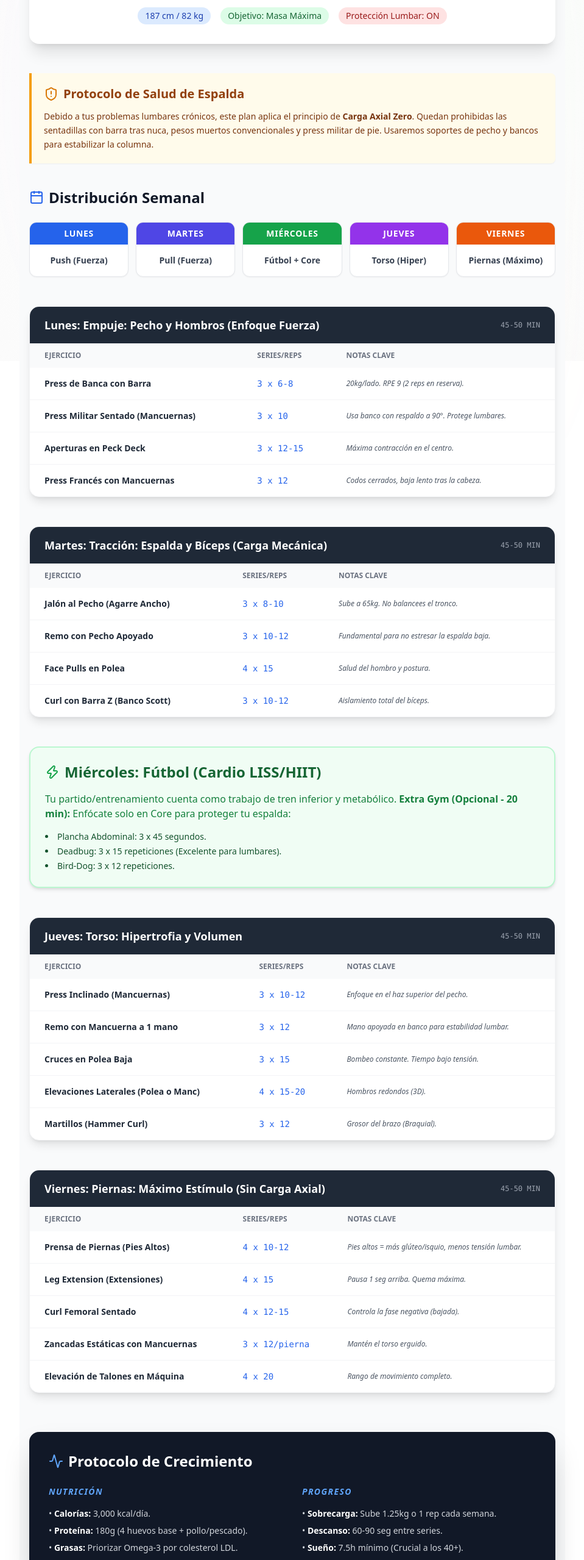
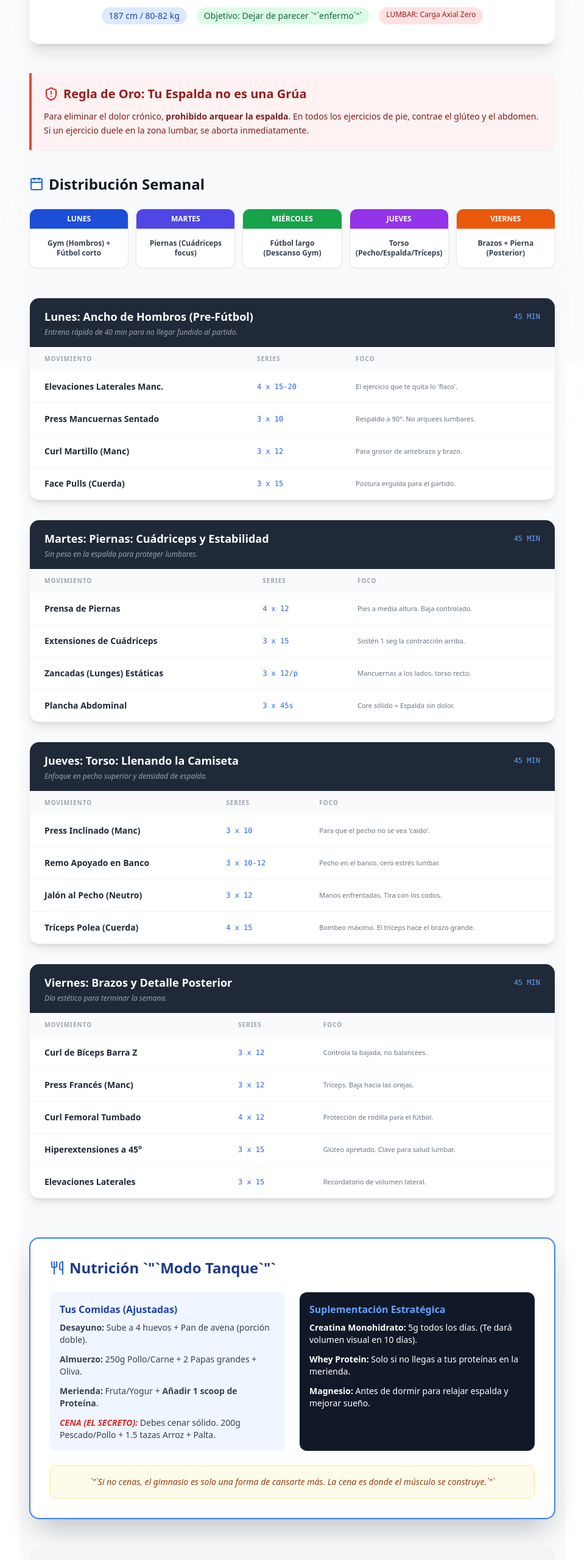
Before and after one commit to pabloBritoJal/industry4.0, a Next.js app: page /fitSection in a window 1280 px wide. Shown: the part 208-2766 px from the top of the page at 61% size, without its empty margins (160-1119 px from the left). Built offline with nearby package versions, Linux system fonts and the light colour scheme.

Commit message:
fit plan

```diff
--- a/app/fitSection/page.tsx
+++ b/app/fitSection/page.tsx
@@ -1,69 +1,91 @@
 "use client";
 import React from "react";
-import { Dumbbell, Activity, ShieldAlert, Zap, Calendar } from "lucide-react";
+import {
+  Dumbbell,
+  Activity,
+  ShieldAlert,
+  Zap,
+  Calendar,
+  Utensils,
+} from "lucide-react";
 
-export default function SpeedAgilityProgram() {
+export default function AntiFlacoProgram() {
   return (
-    <main className="px-4 py-8 max-w-4xl mx-auto bg-gray-50 min-h-screen text-gray-900">
-      {/* HEADER - PERFIL DEL ATLETA */}
+    <main className="px-4 py-8 max-w-4xl mx-auto bg-gray-50 min-h-screen text-gray-900 font-sans">
+      {/* HEADER - PERFIL REFINADO */}
       <section className="text-center mb-12 bg-white p-8 rounded-2xl shadow-xl border-t-4 border-blue-600">
         <h1 className="text-4xl font-extrabold text-gray-900 mb-4 tracking-tight">
-          Plan de Hipertrofia Máxima{" "}
-          <span className="text-blue-600">Elite 40+</span>
+          Protocolo de Volumen{" "}
+          <span className="text-blue-600">Ecto-Power 40+</span>
         </h1>
         <div className="flex flex-wrap justify-center gap-4 text-sm font-medium text-gray-600">
           <span className="bg-blue-100 text-blue-800 px-3 py-1 rounded-full">
-            187 cm / 82 kg
+            187 cm / 80-82 kg
           </span>
           <span className="bg-green-100 text-green-800 px-3 py-1 rounded-full">
-            Objetivo: Masa Máxima
+            Objetivo: Dejar de parecer `&quot;`enfermo`&quot;`
           </span>
-          <span className="bg-red-100 text-red-800 px-3 py-1 rounded-full">
-            Protección Lumbar: ON
+          <span className="bg-red-100 text-red-800 px-3 py-1 rounded-full text-xs">
+            LUMBAR: Carga Axial Zero
           </span>
         </div>
       </section>
 
       {/* RESTRICCIONES CRÍTICAS */}
-      <section className="mb-10 bg-amber-50 border-l-4 border-amber-500 p-5 rounded-r-lg shadow-sm">
+      <section className="mb-10 bg-red-50 border-l-4 border-red-500 p-5 rounded-r-lg shadow-sm">
         <div className="flex items-center mb-3">
-          <ShieldAlert className="text-amber-600 mr-2" />
-          <h2 className="text-xl font-bold text-amber-800">
-            Protocolo de Salud de Espalda
+          <ShieldAlert className="text-red-600 mr-2" />
+          <h2 className="text-xl font-bold text-red-800">
+            Regla de Oro: Tu Espalda no es una Grúa
           </h2>
         </div>
-        <p className="text-amber-900 text-sm leading-relaxed">
-          Debido a tus problemas lumbares crónicos, este plan aplica el
-          principio de
-          <strong> Carga Axial Zero</strong>. Quedan prohibidas las sentadillas
-          con barra tras nuca, pesos muertos convencionales y press militar de
-          pie. Usaremos soportes de pecho y bancos para estabilizar la columna.
+        <p className="text-red-900 text-sm leading-relaxed">
+          Para eliminar el dolor crónico,{" "}
+          <strong>prohibido arquear la espalda</strong>. En todos los ejercicios
+          de pie, contrae el glúteo y el abdomen. Si un ejercicio duele en la
+          zona lumbar, se aborta inmediatamente.
         </p>
       </section>
 
-      {/* CALENDARIO SEMANAL */}
+      {/* CALENDARIO SEMANAL AJUSTADO */}
       <section className="mb-12">
         <h2 className="text-2xl font-bold mb-6 flex items-center">
           <Calendar className="mr-2 text-blue-600" /> Distribución Semanal
         </h2>
         <div className="grid grid-cols-1 md:grid-cols-5 gap-3">
           {[
-            { d: "Lunes", t: "Push (Fuerza)", c: "bg-blue-600" },
-            { d: "Martes", t: "Pull (Fuerza)", c: "bg-indigo-600" },
-            { d: "Miércoles", t: "Fútbol + Core", c: "bg-green-600" },
-            { d: "Jueves", t: "Torso (Hiper)", c: "bg-purple-600" },
-            { d: "Viernes", t: "Piernas (Máximo)", c: "bg-orange-600" },
+            { d: "Lunes", t: "Gym (Hombros) + Fútbol corto", c: "bg-blue-700" },
+            {
+              d: "Martes",
+              t: "Piernas (Cuádriceps focus)",
+              c: "bg-indigo-600",
+            },
+            {
+              d: "Miércoles",
+              t: "Fútbol largo (Descanso Gym)",
+              c: "bg-green-600",
+            },
+            {
+              d: "Jueves",
+              t: "Torso (Pecho/Espalda/Tríceps)",
+              c: "bg-purple-600",
+            },
+            {
+              d: "Viernes",
+              t: "Brazos + Pierna (Posterior)",
+              c: "bg-orange-600",
+            },
           ].map((day, i) => (
             <div
               key={i}
               className="bg-white rounded-xl shadow-sm overflow-hidden border border-gray-200"
             >
               <div
-                className={`${day.c} text-white text-center py-2 text-sm font-bold uppercase tracking-wider`}
+                className={`${day.c} text-white text-center py-2 text-xs font-bold uppercase`}
               >
                 {day.d}
               </div>
-              <div className="p-4 text-center text-sm font-semibold text-gray-700">
+              <div className="p-4 text-center text-xs font-semibold text-gray-700 min-h-[60px] flex items-center justify-center">
                 {day.t}
               </div>
             </div>
@@ -72,201 +94,212 @@ export default function SpeedAgilityProgram() {
       </section>
 
       {/* BLOQUES DE ENTRENAMIENTO */}
-      <div className="space-y-12">
-        {/* LUNES */}
+      <div className="space-y-8">
         <RoutineBlock
           day="Lunes"
-          title="Empuje: Pecho y Hombros (Enfoque Fuerza)"
+          title="Ancho de Hombros (Pre-Fútbol)"
+          notes="Entreno rápido de 40 min para no llegar fundido al partido."
           exercises={[
             {
-              name: "Press de Banca con Barra",
-              sets: "3 x 6-8",
-              notes: "20kg/lado. RPE 9 (2 reps en reserva).",
+              name: "Elevaciones Laterales Manc.",
+              sets: "4 x 15-20",
+              notes: "El ejercicio que te quita lo 'flaco'.",
             },
             {
-              name: "Press Militar Sentado (Mancuernas)",
+              name: "Press Mancuernas Sentado",
               sets: "3 x 10",
-              notes: "Usa banco con respaldo a 90°. Protege lumbares.",
+              notes: "Respaldo a 90°. No arquees lumbares.",
             },
             {
-              name: "Aperturas en Peck Deck",
-              sets: "3 x 12-15",
-              notes: "Máxima contracción en el centro.",
+              name: "Curl Martillo (Manc)",
+              sets: "3 x 12",
+              notes: "Para grosor de antebrazo y brazo.",
             },
             {
-              name: "Press Francés con Mancuernas",
-              sets: "3 x 12",
-              notes: "Codos cerrados, baja lento tras la cabeza.",
+              name: "Face Pulls (Cuerda)",
+              sets: "3 x 15",
+              notes: "Postura erguida para el partido.",
             },
           ]}
         />
 
-        {/* MARTES */}
         <RoutineBlock
           day="Martes"
-          title="Tracción: Espalda y Bíceps (Carga Mecánica)"
+          title="Piernas: Cuádriceps y Estabilidad"
+          notes="Sin peso en la espalda para proteger lumbares."
           exercises={[
             {
-              name: "Jalón al Pecho (Agarre Ancho)",
-              sets: "3 x 8-10",
-              notes: "Sube a 65kg. No balancees el tronco.",
+              name: "Prensa de Piernas",
+              sets: "4 x 12",
+              notes: "Pies a media altura. Baja controlado.",
             },
             {
-              name: "Remo con Pecho Apoyado",
-              sets: "3 x 10-12",
-              notes: "Fundamental para no estresar la espalda baja.",
+              name: "Extensiones de Cuádriceps",
+              sets: "3 x 15",
+              notes: "Sostén 1 seg la contracción arriba.",
             },
             {
-              name: "Face Pulls en Polea",
-              sets: "4 x 15",
-              notes: "Salud del hombro y postura.",
+              name: "Zancadas (Lunges) Estáticas",
+              sets: "3 x 12/p",
+              notes: "Mancuernas a los lados, torso recto.",
             },
             {
-              name: "Curl con Barra Z (Banco Scott)",
-              sets: "3 x 10-12",
-              notes: "Aislamiento total del bíceps.",
+              name: "Plancha Abdominal",
+              sets: "3 x 45s",
+              notes: "Core sólido = Espalda sin dolor.",
             },
           ]}
         />
 
-        {/* MIÉRCOLES */}
-        <section className="bg-green-50 p-6 rounded-2xl border-2 border-green-200 shadow-md">
-          <div className="flex items-center mb-4">
-            <Zap className="text-green-600 mr-2" />
-            <h2 className="text-2xl font-bold text-green-800">
-              Miércoles: Fútbol (Cardio LISS/HIIT)
-            </h2>
-          </div>
-          <p className="text-green-700 mb-4">
-            Tu partido/entrenamiento cuenta como trabajo de tren inferior y
-            metabólico.
-            <strong> Extra Gym (Opcional - 20 min):</strong> Enfócate solo en
-            Core para proteger tu espalda:
-          </p>
-          <ul className="list-disc list-inside text-green-900 space-y-1 text-sm font-medium">
-            <li>Plancha Abdominal: 3 x 45 segundos.</li>
-            <li>Deadbug: 3 x 15 repeticiones (Excelente para lumbares).</li>
-            <li>Bird-Dog: 3 x 12 repeticiones.</li>
-          </ul>
-        </section>
-
-        {/* JUEVES */}
         <RoutineBlock
           day="Jueves"
-          title="Torso: Hipertrofia y Volumen"
+          title="Torso: Llenando la Camiseta"
+          notes="Enfoque en pecho superior y densidad de espalda."
           exercises={[
             {
-              name: "Press Inclinado (Mancuernas)",
-              sets: "3 x 10-12",
-              notes: "Enfoque en el haz superior del pecho.",
+              name: "Press Inclinado (Manc)",
+              sets: "3 x 10",
+              notes: "Para que el pecho no se vea 'caído'.",
             },
             {
-              name: "Remo con Mancuerna a 1 mano",
-              sets: "3 x 12",
-              notes: "Mano apoyada en banco para estabilidad lumbar.",
+              name: "Remo Apoyado en Banco",
+              sets: "3 x 10-12",
+              notes: "Pecho en el banco, cero estrés lumbar.",
             },
             {
-              name: "Cruces en Polea Baja",
-              sets: "3 x 15",
-              notes: "Bombeo constante. Tiempo bajo tensión.",
+              name: "Jalón al Pecho (Neutro)",
+              sets: "3 x 12",
+              notes: "Manos enfrentadas. Tira con los codos.",
             },
             {
-              name: "Elevaciones Laterales (Polea o Manc)",
-              sets: "4 x 15-20",
-              notes: "Hombros redondos (3D).",
-            },
-            {
-              name: "Martillos (Hammer Curl)",
-              sets: "3 x 12",
-              notes: "Grosor del brazo (Braquial).",
+              name: "Tríceps Polea (Cuerda)",
+              sets: "4 x 15",
+              notes: "Bombeo máximo. El tríceps hace el brazo grande.",
             },
           ]}
         />
 
-        {/* VIERNES */}
         <RoutineBlock
           day="Viernes"
-          title="Piernas: Máximo Estímulo (Sin Carga Axial)"
+          title="Brazos y Detalle Posterior"
+          notes="Día estético para terminar la semana."
           exercises={[
             {
-              name: "Prensa de Piernas (Pies Altos)",
-              sets: "4 x 10-12",
-              notes: "Pies altos = más glúteo/isquio, menos tensión lumbar.",
+              name: "Curl de Bíceps Barra Z",
+              sets: "3 x 12",
+              notes: "Controla la bajada, no balancees.",
             },
             {
-              name: "Leg Extension (Extensiones)",
-              sets: "4 x 15",
-              notes: "Pausa 1 seg arriba. Quema máxima.",
+              name: "Press Francés (Manc)",
+              sets: "3 x 12",
+              notes: "Tríceps. Baja hacia las orejas.",
             },
             {
-              name: "Curl Femoral Sentado",
-              sets: "4 x 12-15",
-              notes: "Controla la fase negativa (bajada).",
+              name: "Curl Femoral Tumbado",
+              sets: "4 x 12",
+              notes: "Protección de rodilla para el fútbol.",
             },
             {
-              name: "Zancadas Estáticas con Mancuernas",
-              sets: "3 x 12/pierna",
-              notes: "Mantén el torso erguido.",
+              name: "Hiperextensiones a 45°",
+              sets: "3 x 15",
+              notes: "Glúteo apretado. Clave para salud lumbar.",
             },
             {
-              name: "Elevación de Talones en Máquina",
-              sets: "4 x 20",
-              notes: "Rango de movimiento completo.",
+              name: "Elevaciones Laterales",
+              sets: "3 x 15",
+              notes: "Recordatorio de volumen lateral.",
             },
           ]}
         />
       </div>
 
-      {/* METRICAS DE PROGRESO */}
-      <section className="mt-16 bg-gray-900 text-white p-8 rounded-2xl shadow-2xl">
-        <h2 className="text-2xl font-bold mb-6 flex items-center">
-          <Activity className="mr-2 text-blue-400" /> Protocolo de Crecimiento
+      {/* PROTOCOLO DE NUTRICIÓN ADAPTADO */}
+      <section className="mt-16 bg-white p-8 rounded-2xl shadow-2xl border-2 border-blue-500">
+        <h2 className="text-2xl font-bold mb-6 flex items-center text-blue-900">
+          <Utensils className="mr-2 text-blue-600" /> Nutrición `&quot;`Modo
+          Tanque`&quot;`
         </h2>
-        <div className="grid md:grid-cols-2 gap-8">
-          <div className="space-y-4">
-            <h3 className="text-blue-400 font-bold uppercase tracking-widest text-sm italic">
-              Nutrición
+        <div className="space-y-6">
+          <div className="grid md:grid-cols-2 gap-6">
+            <div className="bg-blue-50 p-4 rounded-xl">
+              <h3 className="font-bold text-blue-800 mb-2">
+                Tus Comidas (Ajustadas)
               </h3>
-            <ul className="space-y-2 text-gray-300 text-sm">
+              <ul className="text-sm space-y-3 text-gray-700">
                 <li>
-                • <span className="text-white font-bold">Calorías:</span> 3,000
-                kcal/día.
+                  <strong>Desayuno:</strong> Sube a 4 huevos + Pan de avena
+                  (porción doble).
                 </li>
                 <li>
-                • <span className="text-white font-bold">Proteína:</span> 180g
-                (4 huevos base + pollo/pescado).
+                  <strong>Almuerzo:</strong> 250g Pollo/Carne + 2 Papas grandes
+                  + Oliva.
                 </li>
                 <li>
-                • <span className="text-white font-bold">Grasas:</span>{" "}
-                Priorizar Omega-3 por colesterol LDL.
+                  <strong>Merienda:</strong> Fruta/Yogur +{" "}
+                  <strong>Añadir 1 scoop de Proteína</strong>.
+                </li>
+                <li>
+                  <strong className="text-red-600 font-bold italic">
+                    CENA (EL SECRETO):
+                  </strong>{" "}
+                  Debes cenar sólido. 200g Pescado/Pollo + 1.5 tazas Arroz +
+                  Palta.
                 </li>
               </ul>
             </div>
-          <div className="space-y-4">
-            <h3 className="text-blue-400 font-bold uppercase tracking-widest text-sm italic">
-              Progreso
+            <div className="bg-gray-900 p-4 rounded-xl text-white">
+              <h3 className="font-bold text-blue-400 mb-2">
+                Suplementación Estratégica
               </h3>
-            <ul className="space-y-2 text-gray-300 text-sm">
+              <ul className="text-sm space-y-3">
                 <li>
-                • <span className="text-white font-bold">Sobrecarga:</span> Sube
-                1.25kg o 1 rep cada semana.
+                  <strong>Creatina Monohidrato:</strong> 5g todos los días. (Te
+                  dará volumen visual en 10 días).
                 </li>
                 <li>
-                • <span className="text-white font-bold">Descanso:</span> 60-90
-                seg entre series.
+                  <strong>Whey Protein:</strong> Solo si no llegas a tus
+                  proteínas en la merienda.
                 </li>
                 <li>
-                • <span className="text-white font-bold">Sueño:</span> 7.5h
-                mínimo (Crucial a los 40+).
+                  <strong>Magnesio:</strong> Antes de dormir para relajar
+                  espalda y mejorar sueño.
                 </li>
               </ul>
             </div>
           </div>
+          <div className="text-center p-4 bg-amber-50 rounded-lg border border-amber-200">
+            <p className="text-amber-800 text-sm font-medium italic">
+              `&quot;`Si no cenas, el gimnasio es solo una forma de cansarte
+              más. La cena es donde el músculo se construye.`&quot;`
+            </p>
+          </div>
+        </div>
       </section>
 
-      <footer className="text-center text-gray-400 text-xs mt-12 pb-8">
-        Plan optimizado para 187cm/82kg. Priorizando salud lumbar y recuperación
-        post-fútbol.
+      {/* METRICAS DE PROGRESO */}
+      <section className="mt-12 bg-gray-100 p-6 rounded-2xl text-center">
+        <h2 className="text-xl font-bold mb-4 flex justify-center items-center">
+          <Activity className="mr-2 text-blue-600" /> Métricas para los 40+
+        </h2>
+        <div className="grid grid-cols-2 md:grid-cols-4 gap-4 text-xs font-bold text-gray-600 uppercase tracking-tighter">
+          <div className="p-3 bg-white rounded-lg shadow-sm">
+            Brazo: +0.5cm/mes
+          </div>
+          <div className="p-3 bg-white rounded-lg shadow-sm">
+            Dolor Lumbar: 0/10
+          </div>
+          <div className="p-3 bg-white rounded-lg shadow-sm">
+            Fútbol: +Energía
+          </div>
+          <div className="p-3 bg-white rounded-lg shadow-sm">
+            Sueño: 7.5h min
+          </div>
+        </div>
+      </section>
+
+      <footer className="text-center text-gray-400 text-xs mt-12 pb-8 italic">
+        Plan de contingencia para 1.87m. Enfocado en salud articular y expansión
+        visual.
       </footer>
     </main>
   );
@@ -277,38 +310,43 @@ function RoutineBlock({
   day,
   title,
   exercises,
+  notes,
 }: {
   day: string;
   title: string;
+  notes: string;
   exercises: { name: string; sets: string; notes: string }[];
 }) {
   return (
     <section className="bg-white rounded-2xl shadow-lg overflow-hidden border border-gray-100">
-      <div className="bg-gray-800 px-6 py-4 flex justify-between items-center">
+      <div className="bg-gray-800 px-6 py-4">
+        <div className="flex justify-between items-center">
           <h2 className="text-white font-bold text-lg">
             {day}: {title}
           </h2>
-        <span className="text-gray-400 text-xs font-mono">45-50 MIN</span>
+          <span className="text-blue-400 text-xs font-mono">45 MIN</span>
+        </div>
+        <p className="text-gray-400 text-xs mt-1 italic">{notes}</p>
       </div>
       <div className="overflow-x-auto">
         <table className="w-full text-left">
           <thead>
-            <tr className="bg-gray-50 text-gray-500 text-xs uppercase">
-              <th className="px-6 py-3 font-bold">Ejercicio</th>
-              <th className="px-6 py-3 font-bold">Series/Reps</th>
-              <th className="px-6 py-3 font-bold">Notas Clave</th>
+            <tr className="bg-gray-50 text-gray-400 text-[10px] uppercase tracking-widest">
+              <th className="px-6 py-3">Movimiento</th>
+              <th className="px-6 py-3">Series</th>
+              <th className="px-6 py-3">Foco</th>
             </tr>
           </thead>
           <tbody className="divide-y divide-gray-100">
             {exercises.map((ex, idx) => (
-              <tr key={idx} className="hover:bg-blue-50/50 transition-colors">
+              <tr key={idx} className="hover:bg-blue-50/30 transition-colors">
                 <td className="px-6 py-4 font-bold text-gray-800 text-sm">
                   {ex.name}
                 </td>
-                <td className="px-6 py-4 text-blue-600 font-mono text-sm">
+                <td className="px-6 py-4 text-blue-600 font-mono text-xs">
                   {ex.sets}
                 </td>
-                <td className="px-6 py-4 text-gray-600 text-xs italic">
+                <td className="px-6 py-4 text-gray-500 text-[11px] leading-tight">
                   {ex.notes}
                 </td>
               </tr>
```
Lines whose indentation alone changed are shown as unchanged.
